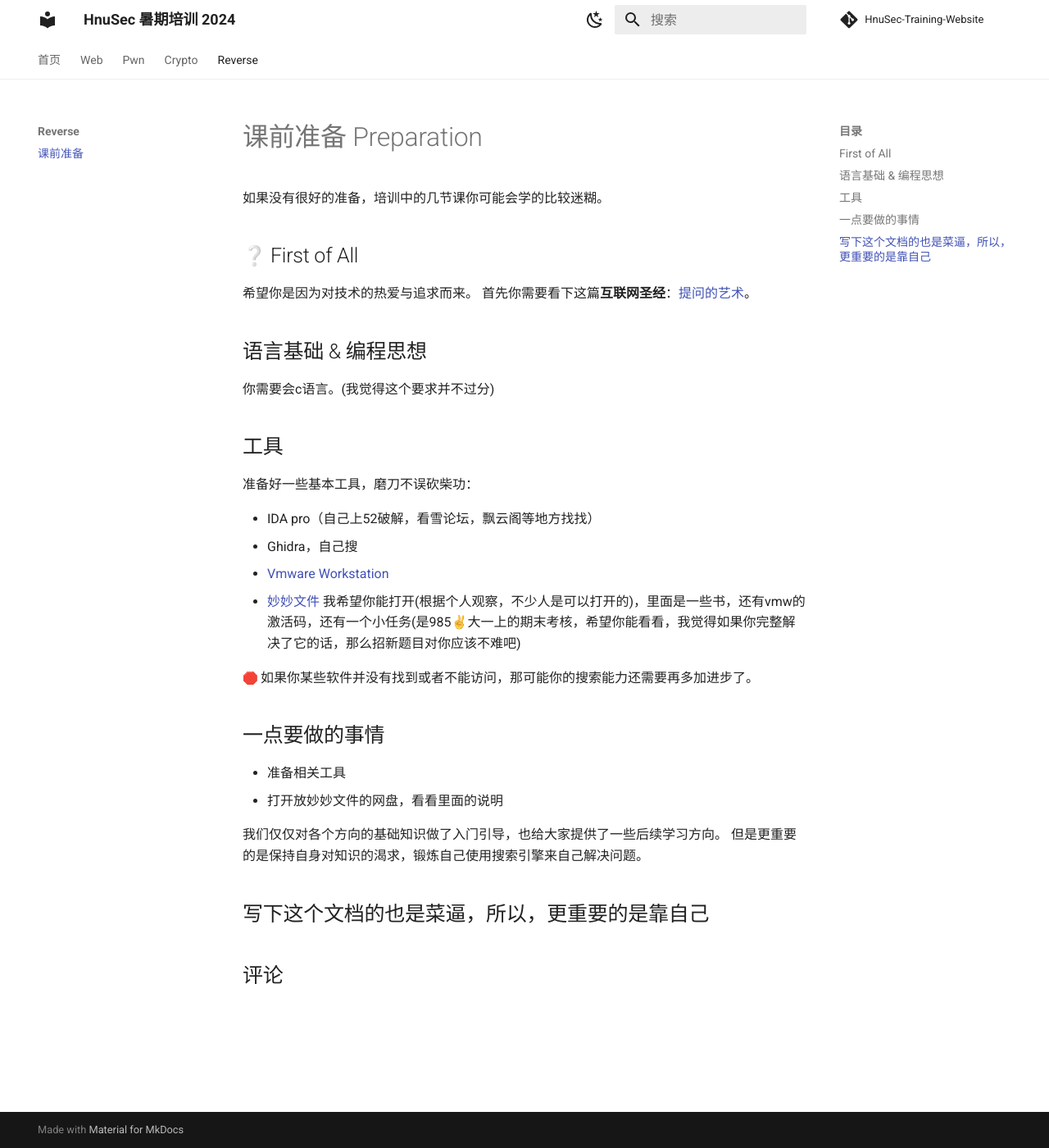
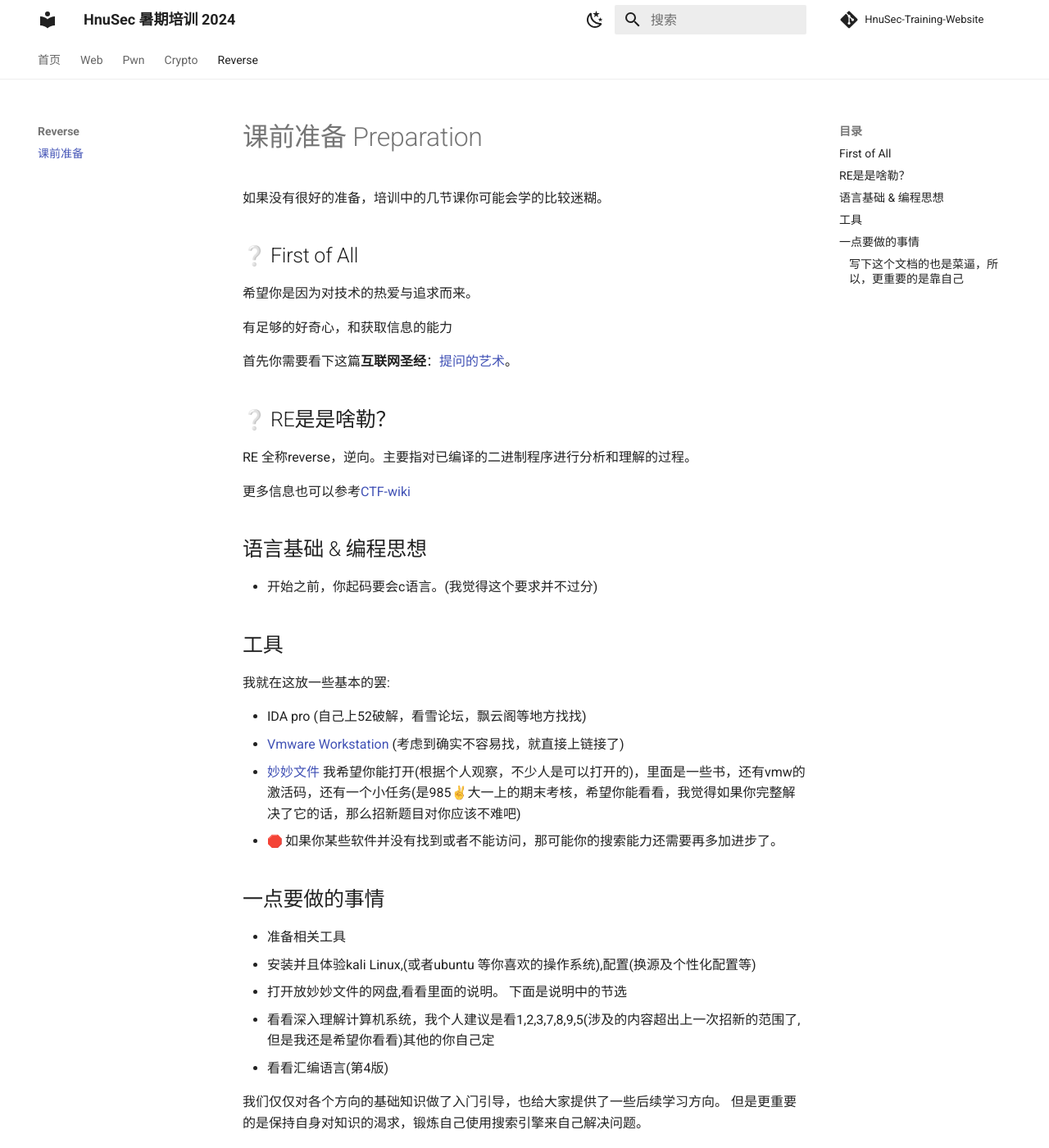
Before and after one commit to natro92/HnuSec-Training-Website, an MkDocs documentation site: the page built from docs/reverse/preparation.md, in a window 1280 px wide and 1400 px high. Shown: the whole window at 82% size. Built offline with MkDocs 1.6.1 and Material for MkDocs 9.7.7, drawn with Linux system fonts in a browser that asks for light colours; emoji names are drawn with the system emoji font; comment, search, counter and statistics services are not loaded; some of the changed text lies outside the part shown.

Commit message:
更新RE准备说明

```diff
--- a/docs/reverse/preparation.md
+++ b/docs/reverse/preparation.md
@@ -1,33 +1,38 @@
 # 课前准备 Preparation
-
 如果没有很好的准备，培训中的几节课你可能会学的比较迷糊。
 
 ## :grey_question: First of All
+希望你是因为对技术的热爱与追求而来。
 
-希望你是因为对技术的热爱与追求而来。
+有足够的好奇心，和获取信息的能力
+
 首先你需要看下这篇**互联网圣经**：[提问的艺术](https://how-to-ask.natro92.fun/)。
 
+## :grey_question: RE是是啥勒？
+RE 全称reverse，逆向。主要指对已编译的二进制程序进行分析和理解的过程。
+
+更多信息也可以参考[CTF-wiki](https://ctf-wiki.org/reverse/introduction/)
+
 ## 语言基础 & 编程思想
+- 开始之前，你起码要会c语言。(我觉得这个要求并不过分)
+## 工具
+我就在这放一些基本的罢:
 
-你需要会c语言。(我觉得这个要求并不过分)
-
-## 工具
-
-准备好一些基本工具，磨刀不误砍柴功：
-
-- IDA pro（自己上52破解，看雪论坛，飘云阁等地方找找）
-- Ghidra，自己搜
-- [Vmware Workstation](https://softwareupdate.vmware.com/cds/vmw-desktop/ws/17.5.2/23775571/windows/core/VMware-workstation-17.5.2-23775571.exe.tar)
+- IDA pro (自己上52破解，看雪论坛，飘云阁等地方找找)
+- [Vmware Workstation](https://softwareupdate.vmware.com/cds/vmw-desktop/ws/17.5.2/23775571/windows/core/VMware-workstation-17.5.2-23775571.exe.tar) (考虑到确实不容易找，就直接上链接了)
 - [妙妙文件](https://drive.google.com/drive/folders/1L2TQ8rgXnlKK5hOkxinGWEtqQQ6NqRV0)  我希望你能打开(根据个人观察，不少人是可以打开的)，里面是一些书，还有vmw的激活码，还有一个小任务(是985✌大一上的期末考核，希望你能看看，我觉得如果你完整解决了它的话，那么招新题目对你应该不难吧)
-
-:stop_sign: 如果你某些软件并没有找到或者不能访问，那可能你的搜索能力还需要再多加进步了。
+- :stop_sign: 如果你某些软件并没有找到或者不能访问，那可能你的搜索能力还需要再多加进步了。
 
 ## 一点要做的事情
-
 - 准备相关工具
-- 打开放妙妙文件的网盘，看看里面的说明
+- 安装并且体验kali Linux,(或者ubuntu 等你喜欢的操作系统),配置(换源及个性化配置等)
+- 打开放妙妙文件的网盘,看看里面的说明。
+  下面是说明中的节选
+- 看看深入理解计算机系统，我个人建议是看1,2,3,7,8,9,5(涉及的内容超出上一次招新的范围了,但是我还是希望你看看)其他的你自己定
+- 看看汇编语言(第4版)
 
 我们仅仅对各个方向的基础知识做了入门引导，也给大家提供了一些后续学习方向。
 但是更重要的是保持自身对知识的渴求，锻炼自己使用搜索引擎来自己解决问题。
 
-## 写下这个文档的也是菜逼，所以，更重要的是靠自己
+#### 写下这个文档的也是菜逼，所以，更重要的是靠自己
+- 上面这段话，更多是为未来的同学所写,2024年暑假招新中，对RE感兴趣的两位同学,都有足够基础了。
```
